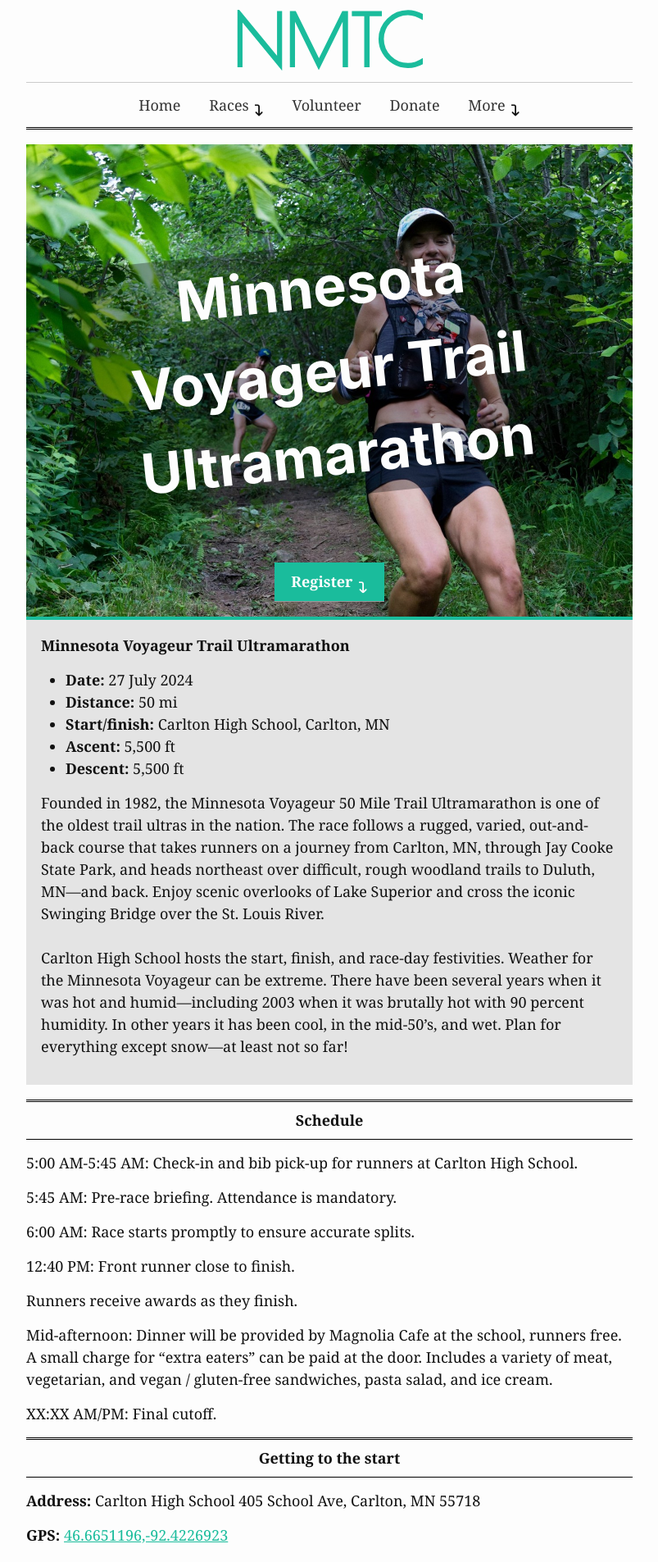
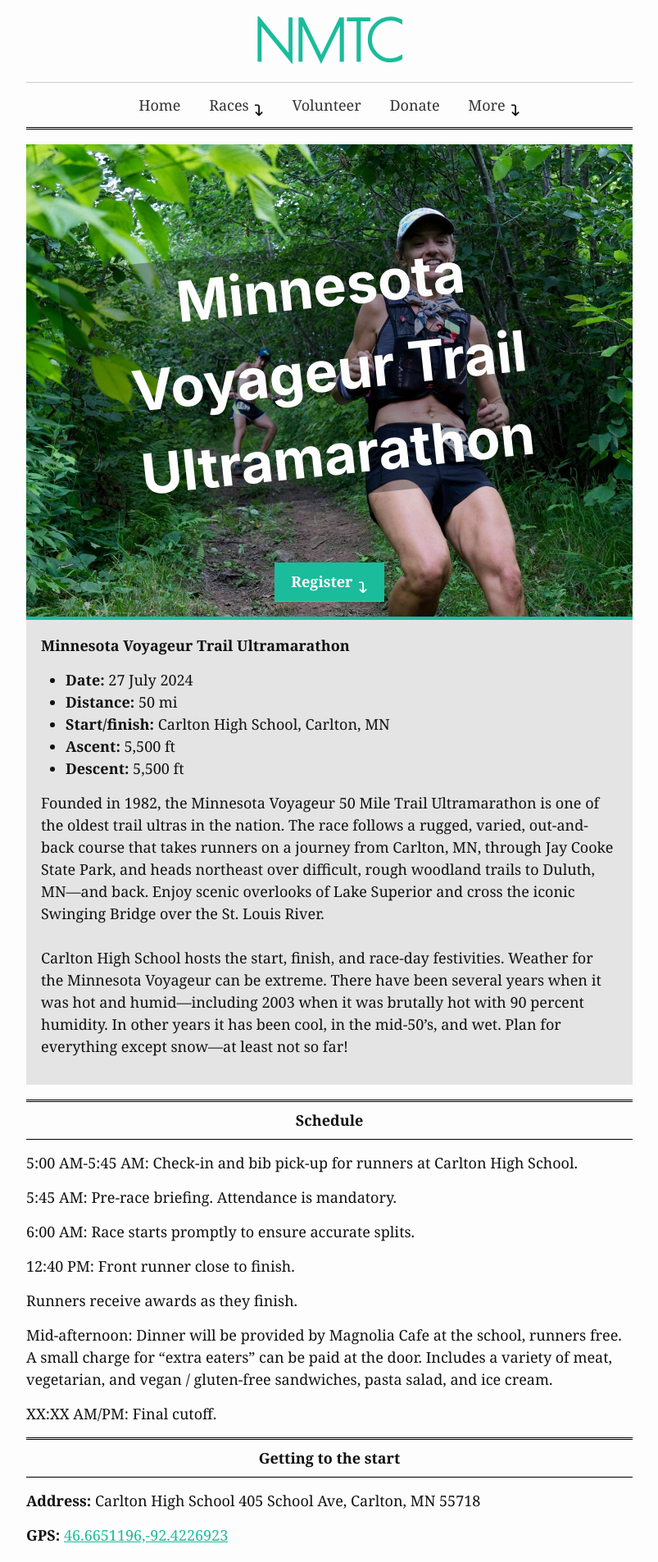
Before and after one commit to nmtc-run/nmtc-run.github.io, a Jekyll site: the page built from pages/event-voyageur.md, in a window 1280 px wide. Shown: the top 1905 px of the page at 82% size, without its empty margins (238-1041 px from the left). Built offline with Jekyll 4.4.1, drawn with Linux system fonts in a browser that asks for light colours; a script that is not in the unit is left out.

Commit message:
mobile tweaks

```diff
--- a/_sass/nmtc/_menu.scss
+++ b/_sass/nmtc/_menu.scss
@@ -17,10 +17,11 @@
 }
 
 .logo * {
-  max-width: 100%;
-  max-height: 100%;
+  max-width: 60%;
+  max-height: 60%;
   margin: 0 auto;
-  padding: 2em;
+  padding-top: 2em;
+  padding-bottom: 2em;
   text-align: center;
 }
 
@@ -159,10 +160,6 @@
     min-width: 200px;
   }
 
-  .logo * {
-    padding: 0;
-  }
-
   .menu {
    display: none;
    position: fixed;
--- a/pages/event-voyageur.md
+++ b/pages/event-voyageur.md
@@ -97,7 +97,7 @@
 Registration via Ultrasignup typically opens in March. In addition to the info on this page, runners must review the [race rules](/rules), and the [registration and refund policies](/registration) before registering.
 
 <div class="container" style="display:flex;padding-bottom:1em;">
-  <a href="https://ultrasignup.com/register.aspx?did=114070" style="margin: 0 auto;">
+  <a href="https://ultrasignup.com/register.aspx?did=114070" style="margin: 0 auto;" target="blank">
     <div class="button">Register on Ultrasignup</div>
   </a>
 </div>
```
